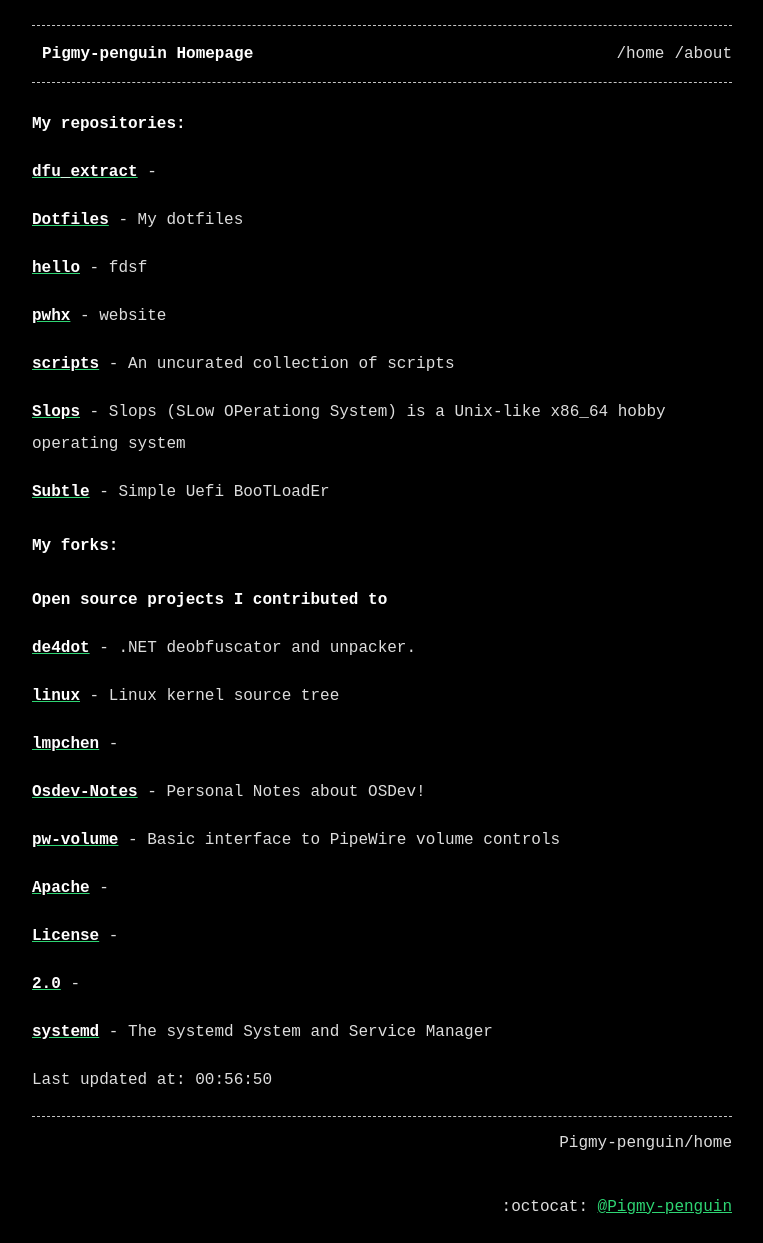
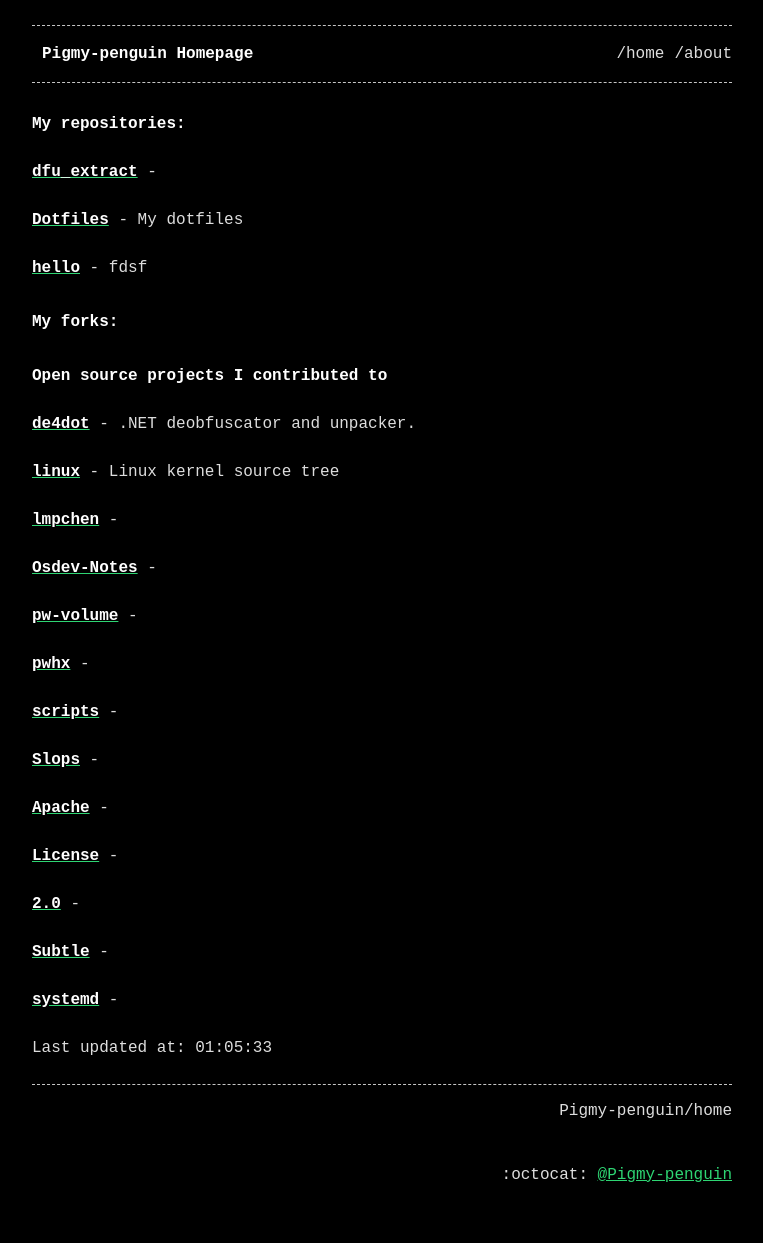
Before and after one commit to Pigmy-penguin/Pigmy-penguin.github.io, a Jekyll site: the page built from index.md, in a window 1280 px wide. Shown: the whole page, without its empty margins (258-1021 px from the left). Built offline with Jekyll 4.4.1, drawn with Linux system fonts in a browser that asks for light colours; after the commit the page ends 1211 px from its top, so only the background shows below that.

Commit message:
Auto updating the website

```diff
--- a/index.md
+++ b/index.md
@@ -13,14 +13,6 @@ title: Pigmy-penguin Homepage
 
 [**hello**](https://github.com/Pigmy-penguin/hello) - fdsf
 
-[**pwhx**](https://github.com/Pigmy-penguin/pwhx) - website
-
-[**scripts**](https://github.com/Pigmy-penguin/scripts) - An uncurated collection of scripts
-
-[**Slops**](https://github.com/Pigmy-penguin/Slops) - Slops (SLow OPerationg System) is a Unix-like x86_64 hobby operating system
-
-[**Subtle**](https://github.com/Pigmy-penguin/Subtle) - Simple Uefi BooTLoadEr
-
 ## My forks:
 ### Open source projects I contributed to
 
@@ -30,9 +22,15 @@ title: Pigmy-penguin Homepage
 
 [**lmpchen**](https://github.com/Pigmy-penguin/lmpchen) -
 
-[**Osdev-Notes**](https://github.com/Pigmy-penguin/Osdev-Notes) - Personal Notes about OSDev!
+[**Osdev-Notes**](https://github.com/Pigmy-penguin/Osdev-Notes) -
 
-[**pw-volume**](https://github.com/Pigmy-penguin/pw-volume) - Basic interface to PipeWire volume controls
+[**pw-volume**](https://github.com/Pigmy-penguin/pw-volume) -
+
+[**pwhx**](https://github.com/Pigmy-penguin/pwhx) -
+
+[**scripts**](https://github.com/Pigmy-penguin/scripts) -
+
+[**Slops**](https://github.com/Pigmy-penguin/Slops) -
 
 [**Apache**](https://github.com/Pigmy-penguin/Apache) -
 
@@ -40,7 +38,9 @@ title: Pigmy-penguin Homepage
 
 [**2.0**](https://github.com/Pigmy-penguin/2.0) -
 
-[**systemd**](https://github.com/Pigmy-penguin/systemd) - The systemd System and Service Manager
+[**Subtle**](https://github.com/Pigmy-penguin/Subtle) -
+
+[**systemd**](https://github.com/Pigmy-penguin/systemd) -
 
 
-Last updated at: 00:56:50
+Last updated at: 01:05:33
```
Also changed, not shown: 2 other files.
